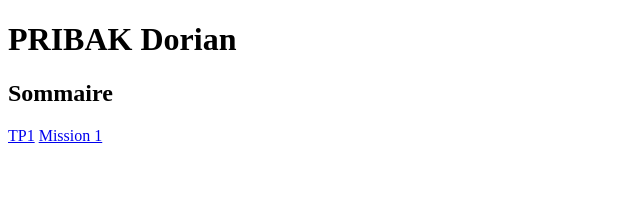
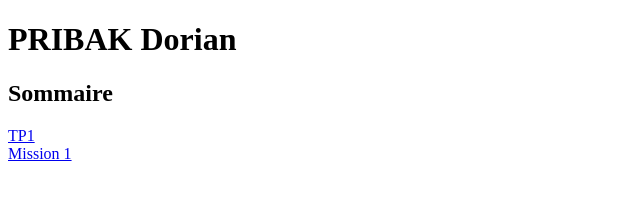
Before and after one commit to PribakD/Site1, a plain HTML site: page index.html in a window 1280 px wide. Shown: the whole page, without its empty margins (0-640 px from the left). Drawn offline with Linux system fonts and the light colour scheme.

Commit message:
Update index.html

```diff
--- a/index.html
+++ b/index.html
@@ -8,7 +8,7 @@
 <body>
     <h1> PRIBAK Dorian</h1>
     <h2>Sommaire</h2>
-    <a href="TP_devweb/TP1/index.html">TP1</a>
+    <a href="TP_devweb/TP1/index.html">TP1</a> <br>
     <a href="AP/Mission1/index.html"> Mission 1</a>
 </body>
 </html>
```
